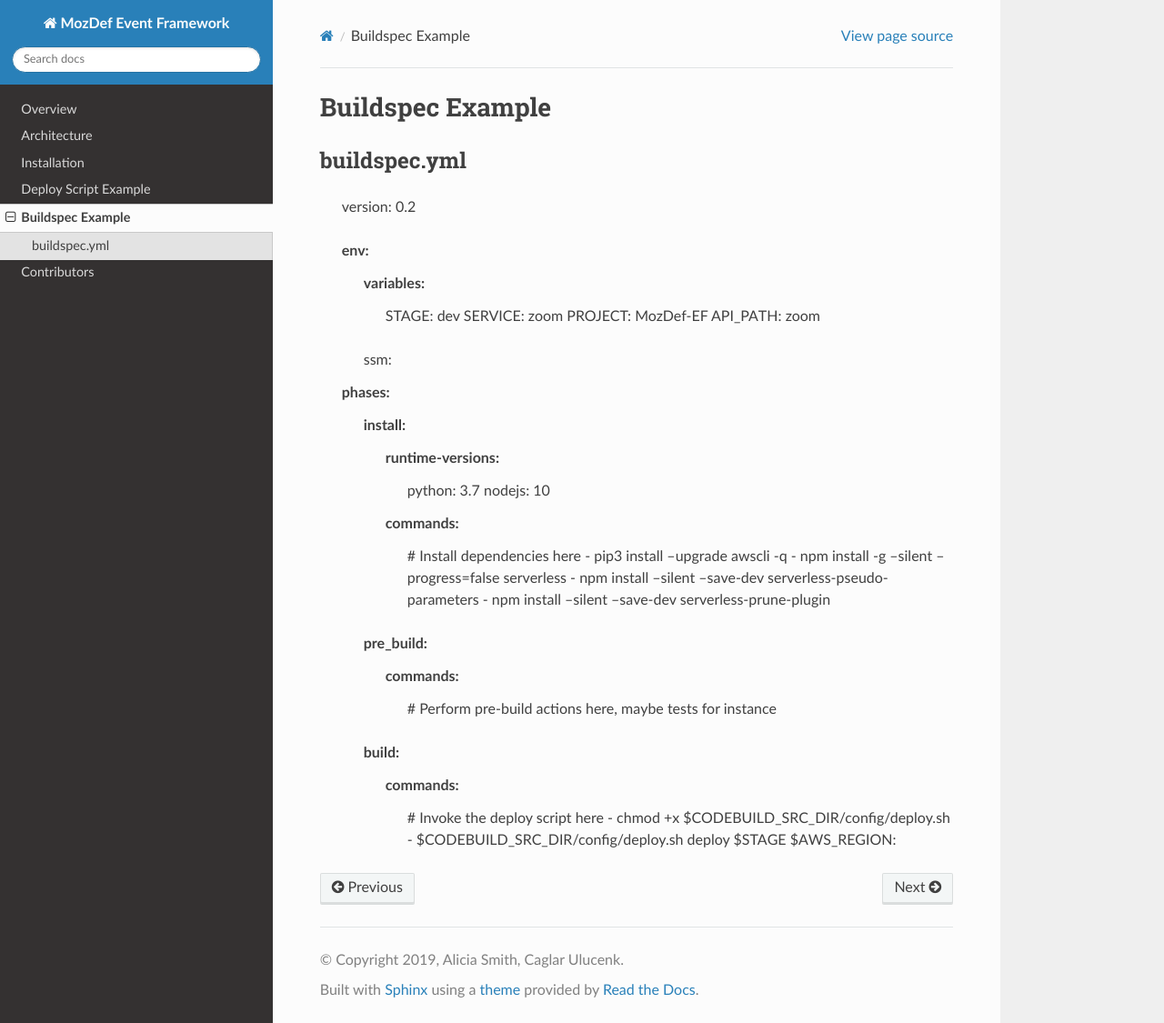
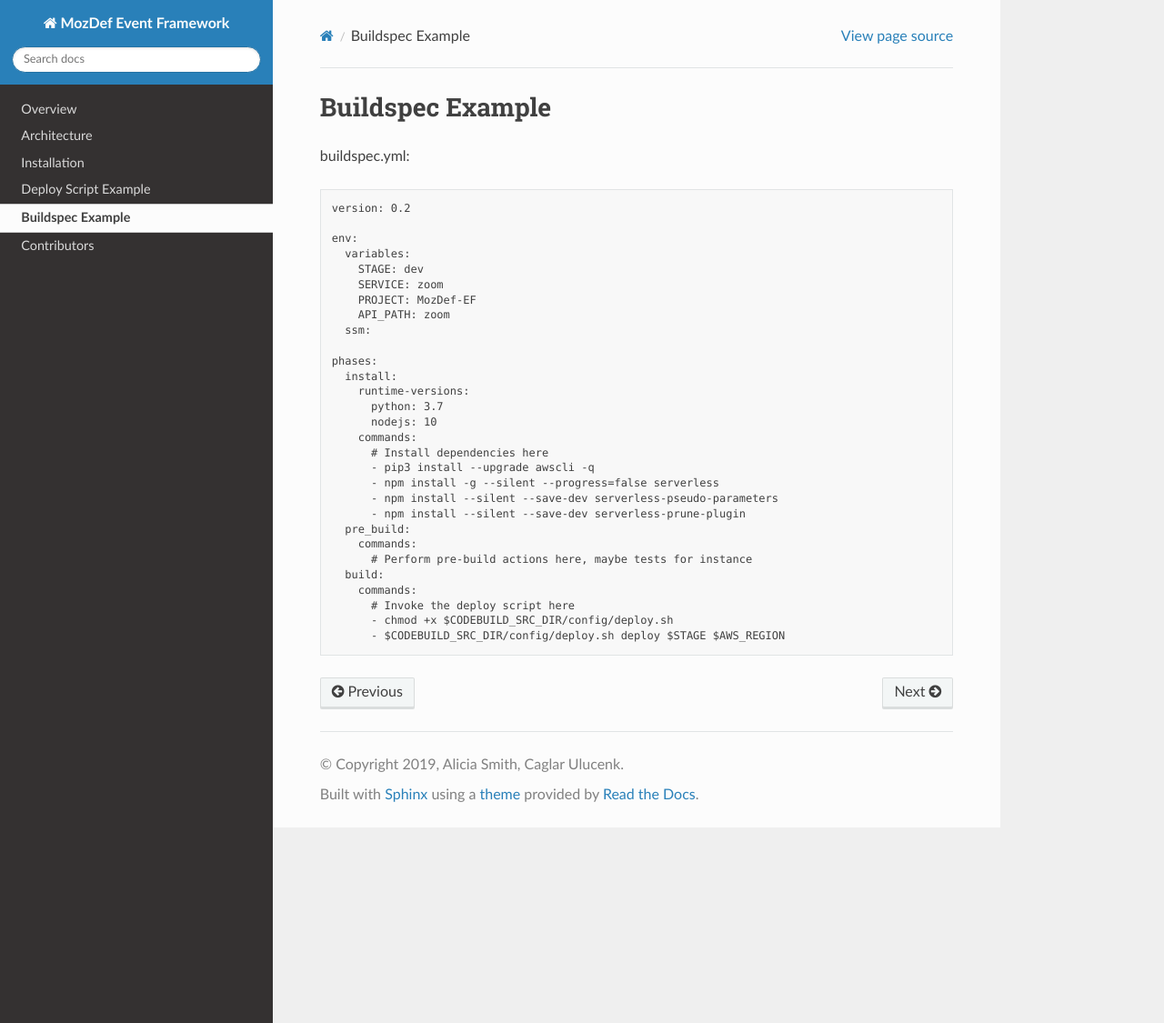
Before and after one commit to mozilla/mozdef-event-framework, a Sphinx documentation site: the page built from docs/source/usage/examples/buildspec_example.rst, in a window 1280 px wide and 1125 px high. Shown: the whole window at 91% size. Built offline with Sphinx 7.4.7 and the Read the Docs theme 2.0.0, drawn with Linux system fonts in a browser that asks for light colours; pages that are not in the unit, such as notebooks, are missing from menus.

```diff
--- a/docs/source/usage/examples/buildspec_example.rst
+++ b/docs/source/usage/examples/buildspec_example.rst
@@ -1,8 +1,7 @@
 Buildspec Example
 =================
 
-buildspec.yml
--------------
+buildspec.yml::
 
   version: 0.2
 
@@ -32,4 +31,4 @@ buildspec.yml
       commands:
         # Invoke the deploy script here
         - chmod +x $CODEBUILD_SRC_DIR/config/deploy.sh
-        - $CODEBUILD_SRC_DIR/config/deploy.sh deploy $STAGE $AWS_REGION::
+        - $CODEBUILD_SRC_DIR/config/deploy.sh deploy $STAGE $AWS_REGION
```
